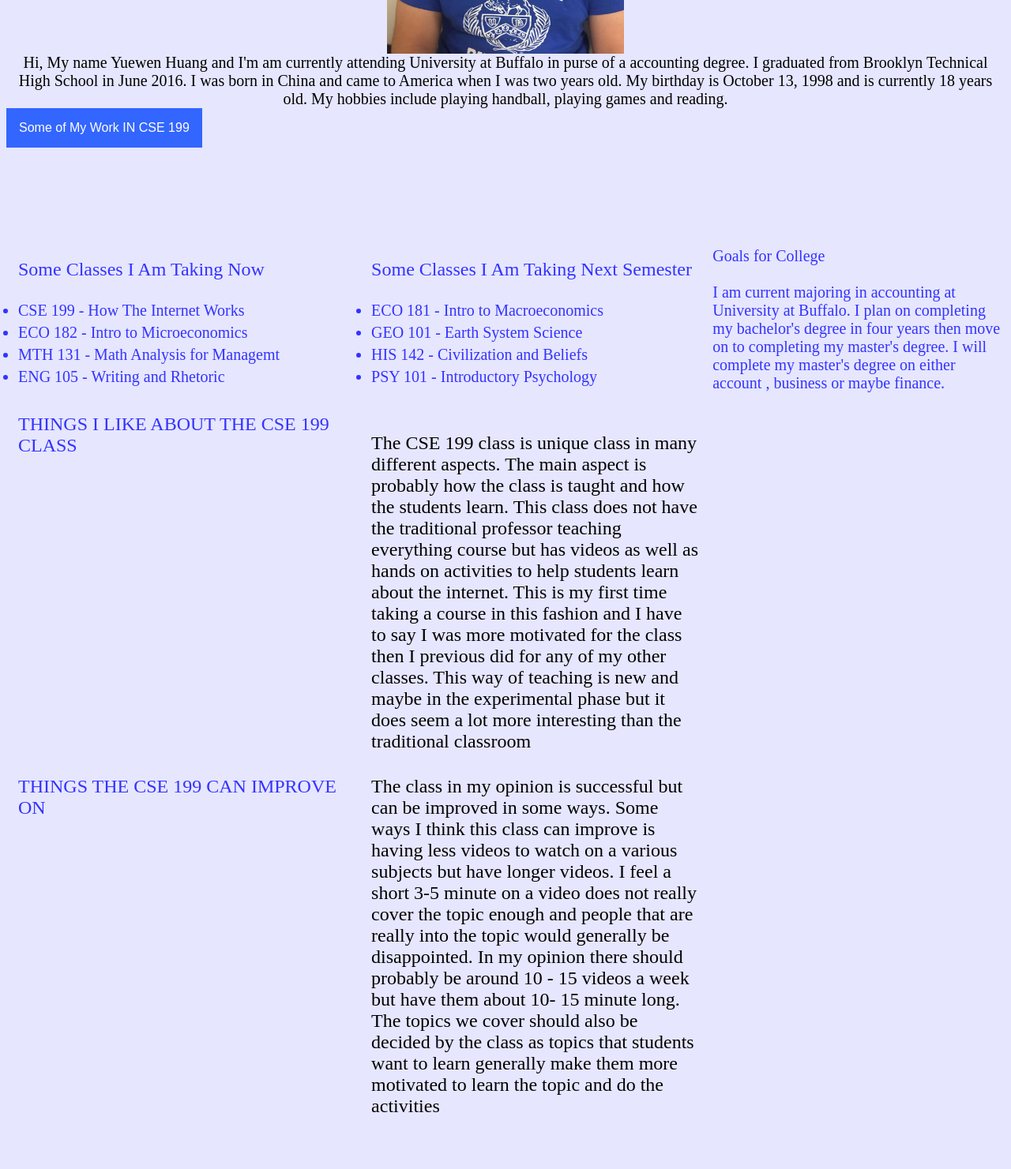
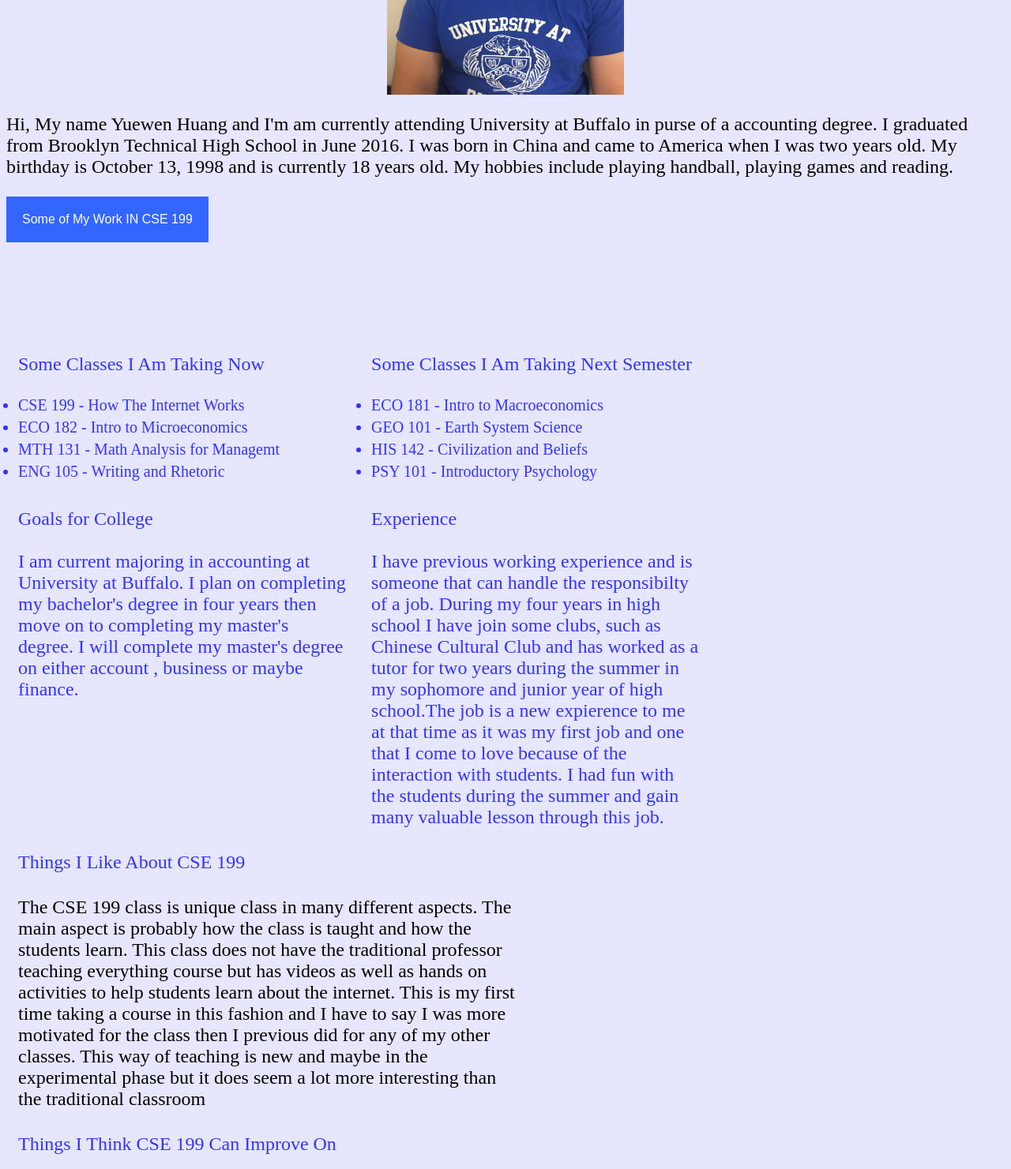
Before and after one commit to yuewenhu/yuewenhu.github.io, a plain HTML site: page index.html in a window 1280 px wide. Shown: the part 540-2021 px from the top of the page at 79% size. Before the commit the page ends 1970 px from the top, so only its background shows below. Drawn offline with Linux system fonts and the light colour scheme.

Commit message:
Add files via upload

```diff
--- a/index.html
+++ b/index.html
@@ -4,13 +4,16 @@
 	<link rel="stylesheet" href = "style.css">
 <head>
 	<title> Yuewen's Website</title>
+	<meta name="viewport" content="width=device-width, initial-scale=1.0">
 </head>
 <body>
 
 	<p class = "p1">WELCOME TO MY PERSONAL WEBSITE</p>
 	<img class="logo" src = "ublogo.png">
+	<p class = "p2"> Biography</p>
 	<img class = "profile" src = "profile.jpg" >
-	<p class = "p2">
+
+	<p class ="p3">
 		Hi, My name Yuewen Huang and I'm am currently attending University at Buffalo in purse of a accounting degree. I graduated from Brooklyn Technical High School in June 2016. I was born in China and came to America when I was two years old. My birthday is October 13, 1998 and is currently 18 years old. My hobbies include playing handball, playing games and reading.
 	</p>
 
@@ -47,12 +50,17 @@
 
    I am current majoring in accounting at University at Buffalo. I plan on completing my bachelor's degree in four years then move on to completing my master's degree. I will complete my master's degree on either account , business or maybe finance.
    </div>
-   <div class="d1"> THINGS I LIKE ABOUT THE CSE 199 CLASS </div>
+   <div class="exp"> Experience
+   <br></br>
+
+	I have previous working experience and is someone that can handle the responsibilty of a job. During my four years in high school I have join some clubs, such as Chinese Cultural Club and has worked as a tutor for two years during the summer in my sophomore and junior year of high school.The job is a new expierence to me at that time as it was my first job and one that I come to love because of the interaction with students. I had fun with the students during the summer and gain many valuable lesson through this job.
+	</div>
+   <div class="d1"> Things I Like About CSE 199 </div>
    <br></br>
    <div class="d3">
    The CSE 199 class is unique class in many different aspects. The main aspect is probably how the class is taught and how the students learn. This class does not have the traditional professor teaching everything course but has videos as well as hands on activities to help students learn about the internet. This is my first time taking a course in this fashion and I have to say I was more motivated for the class then I previous did for any of my other classes. This way of teaching is new and maybe in the experimental phase but it does seem a lot more interesting than the traditional classroom
    </div>
-   <div class="d2"> THINGS THE CSE 199 CAN IMPROVE ON </div>
+   <div class="d2"> Things I Think CSE 199 Can Improve On </div>
    <br></br>
    <div class="d4">
    The class in my opinion is successful but can be improved in some ways. Some ways I think this class can improve is having less videos to watch on a various subjects but have longer videos. I feel a short 3-5 minute on a video does not really cover the topic enough and people that are really into the topic would generally be disappointed. In my opinion there should probably be around 10 - 15 videos a week but have them about 10- 15 minute long. The topics we cover should also be decided by the class as topics that students want to learn generally make them more motivated to learn the topic and do the activities
--- a/style.css
+++ b/style.css
@@ -11,20 +11,20 @@ body
 .p2
 {
 	color: black;
-    font-size: 20px;
+    font-size: 45px;
 	text-align:center;
     width: 100%;
 	margin:0;
 }
 .p3
 {
-	font-size:20px;
+	font-size:24px;
 }
 .dropbtn
 {
     background-color:  #3366ff;
     color: white;
-    padding: 16px;
+    padding: 20px;
     font-size: 16px;
     border: none;
     cursor: pointer;
@@ -107,38 +107,47 @@ li
 
 .list1
 {
-float: left; width: 33%; padding: 15px; margin:0;
+	float: left; width: 33%; padding: 15px; margin:0;
+	font-size:24px;
 }
 .list2
 {
 	float: left; width: 33%; padding: 15px; margin:0;
+	font-size:24px;
 }
 .list3
 {
-	font-size: 20px;
+	float: left; width: 33%; padding: 15px; margin:0;
+	font-size: 24px;
 	color:#3333ff ;
 
 }
 .d1
 {
-	float: left; width: 33%; padding: 15px;
+	float: left; width: 50%; padding: 15px;
 	font-size:24px;
 	color:#3333ff ;
 
 }
 .d2
 {
-	float: left; width: 33%; padding: 15px;
+	float: left; width: 50%; padding: 15px;
 	font-size:24px;
 	color:#3333ff ;
 }
 .d3
 {
-	float: left; width: 33%; padding: 15px;
+	float: left; width: 50%; padding: 15px;
 	font-size:24px;
 }
 .d4
 {
-	float: left; width: 33%; padding: 15px;
+	float: left; width: 50%; padding: 15px;
 	font-size:24px;
+}.exp
+{
+
+	float: left; width: 33%; padding: 15px; margin:0;
+	font-size: 24px;
+	color:#3333ff ;
 }
```
